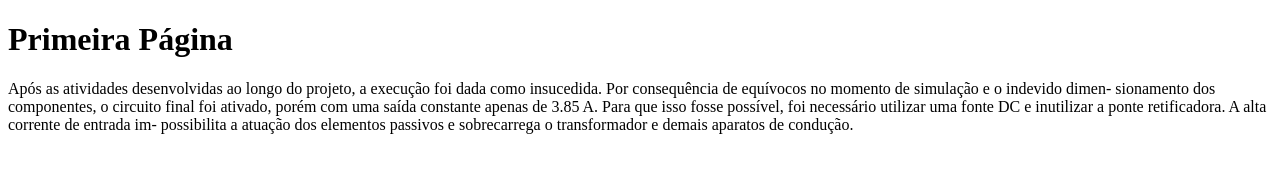
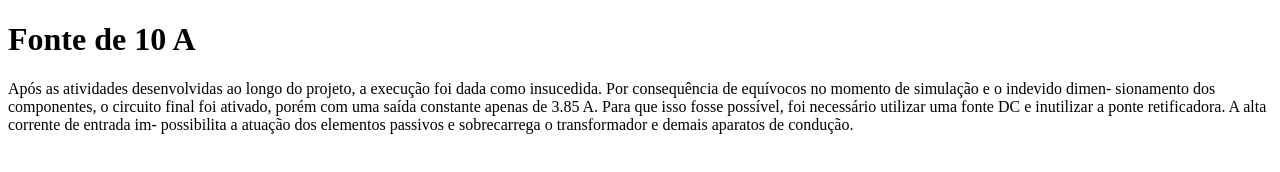
Before and after one commit to Rofasm/UNIR, a plain HTML site: page index.html in a window 1280 px wide. Drawn offline with Linux system fonts and the light colour scheme.

Commit message:
Update index.html

```diff
--- a/index.html
+++ b/index.html
@@ -5,7 +5,7 @@
   <title>Fonte de 10 A</title>
  </head>
  <body>
-  <h1>Primeira Página</h1>
+  <h1>Fonte de 10 A</h1>
   <p>Após as atividades desenvolvidas ao longo do projeto, a
 execução foi dada como insucedida. Por consequência de
 equívocos no momento de simulação e o indevido dimen-
```
